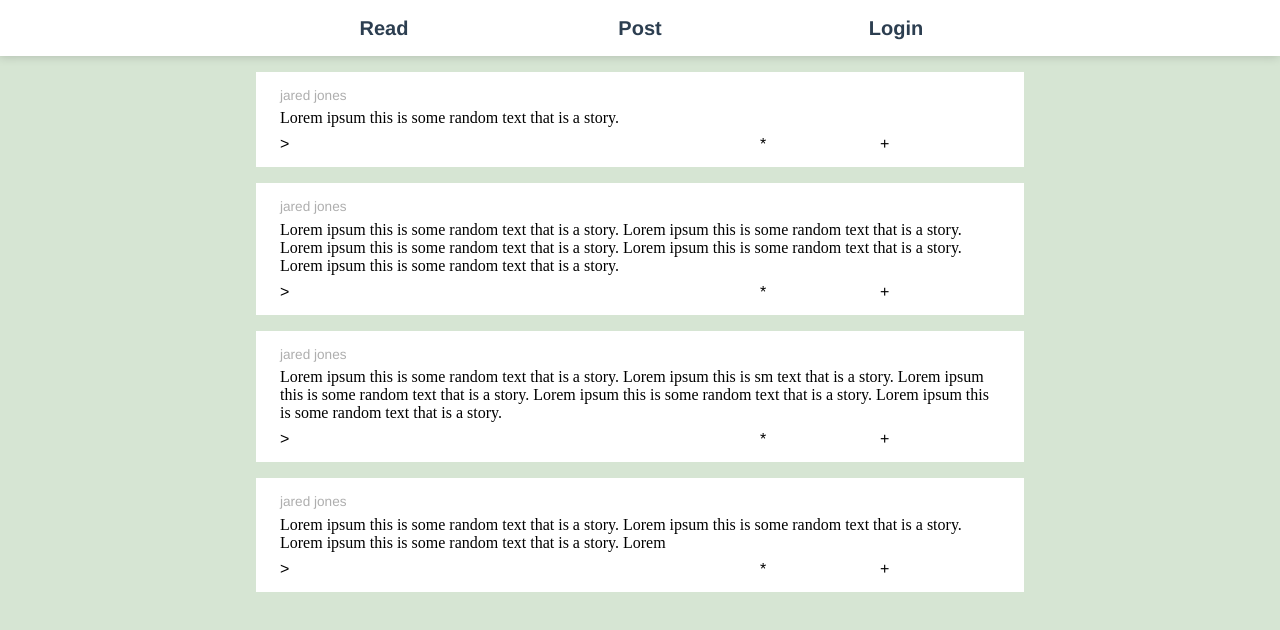
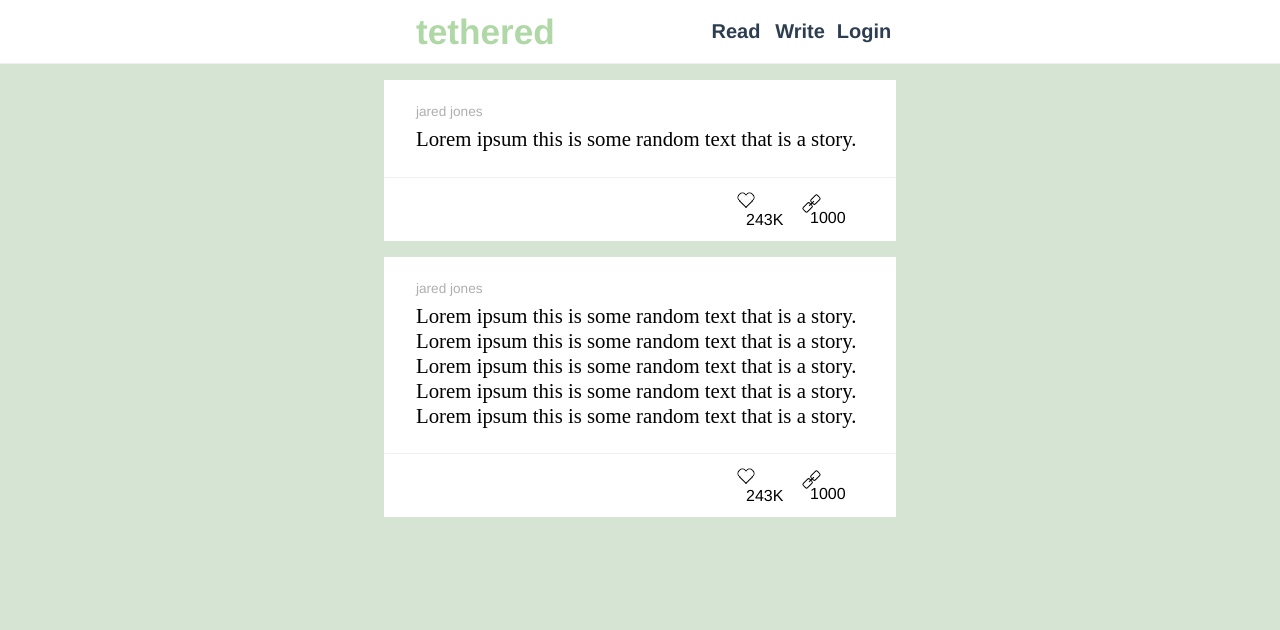
Before and after one commit to Jaredk3nt/tetherFrontend, a Vue app: page / in a window 1280 px wide. Shown: the top 630 px of the page. Built offline with nearby package versions, Linux system fonts and the light colour scheme; what vue-resource would draw is missing.

Commit message:
Made the site desktop friendly, made some structure changes and UI for desktop

```diff
--- a/src/components/Home.vue
+++ b/src/components/Home.vue
@@ -2,7 +2,7 @@
 <div class="page-body">
     <div class="homepage">
         <div class="story-list">
-            <story v-for="story in stories" v-bind:key="story.story" :author="story.author" :story="story.story"/>
+            <story v-for="story in stories" v-bind:key="story.body" :story="story"/>
         </div>
     </div>
     <nav-bar/>
@@ -17,9 +17,8 @@ export default {
   name: 'Home',
   data () {
     return {
-      stories: [ { author: "jared jones", story: "Lorem ipsum this is some random text that is a story." },
-                { author: "jared jones", story: "Lorem ipsum this is some random text that is a story. Lorem ipsum this is some random text that is a story. Lorem ipsum this is some random text that is a story. Lorem ipsum this is some random text that is a story. Lorem ipsum this is some random text that is a story." }, { author: "jared jones", story: "Lorem ipsum this is some random text that is a story. Lorem ipsum this is sm text that is a story. Lorem ipsum this is some random text that is a story. Lorem ipsum this is some random text that is a story. Lorem ipsum this is some random text that is a story." },
-                { author: "jared jones", story: "Lorem ipsum this is some random text that is a story. Lorem ipsum this is some random text that is a story. Lorem ipsum this is some random text that is a story. Lorem " }]
+      stories: [ { author: "jared jones", body: "Lorem ipsum this is some random text that is a story." },
+                { author: "jared jones", body: "Lorem ipsum this is some random text that is a story. Lorem ipsum this is some random text that is a story. Lorem ipsum this is some random text that is a story. Lorem ipsum this is some random text that is a story. Lorem ipsum this is some random text that is a story." }]
     }
   },
   components: {Story, NavBar}
@@ -36,7 +35,7 @@ export default {
     box-sizing: border-box;
 
     @include desktop {
-        grid-template-rows: $nav-height 1fr;
+        grid-template-rows: $nav-height-desktop 1fr;
     }
 
     .homepage {
--- a/src/components/Login.vue
+++ b/src/components/Login.vue
@@ -63,6 +63,7 @@ export default {
 <style lang="scss" scoped>
     @import '../styles/styles.scss';
     $login-input-height: 4.5em;
+    $login-input-height-desktop: 3.5em;
 
     .login-page {
         height: 100%;
@@ -72,8 +73,20 @@ export default {
         justify-content: center;
         align-items: center;
 
+        h1 {
+            @include desktop {
+                font-size: 3rem;
+                margin-top: 0em;
+                margin-bottom: .5em;
+            }
+        }
+
         .login-field {
             width: 75%;
+
+            @include desktop {
+                width: 30%;
+            }
 
             input {
                 display: block;
@@ -84,6 +97,12 @@ export default {
                 border-bottom: 1px solid $accent-grey;
                 border-style: solid;
                 border-top: none; border-left: none; border-right: none;
+
+                @include desktop {
+                    font-size: 1.2rem;
+                    padding: .25em 1.5em;
+                    height: $login-input-height-desktop;
+                }
             }
 
             button {
@@ -94,11 +113,29 @@ export default {
                 border: none;
                 font-size: .85rem;
                 padding: 0px;
+
+                @include desktop {
+                    font-size: 1.25rem;
+                    height: calc(#{$login-input-height-desktop} - 1em);
+
+                    &:hover {
+                        cursor: pointer;
+                    }
+                }
             }
         }
 
         p {
             font-size: .85rem;
+
+            @include desktop {
+                font-size: 1rem;
+                margin-top: 2em;
+
+                &:hover {
+                    cursor: pointer;
+                }
+            }
         }
     }
 </style>
--- a/src/components/molecules/Story.vue
+++ b/src/components/molecules/Story.vue
@@ -1,13 +1,13 @@
 <template>
-    <div class="story-container">
-        <div class="author">{{author}}</div>
-        <p>{{story}}</p>
+    <div class="card-container">
+        <div class="story-container">
+            <div class="author">{{story.author}}</div>
+            <p>{{story.body}}</p>
+        </div>
         <div class="story-actions">
-            <div class="action">></div>
-            <div class="action">*</div>
-            <div class="action">+</div>
+            <div class="action fav"><div class="heart icon"></div><p>243K</p></div>
+            <div class="action tether"><div class="link icon"></div><p>1000</p></div>
         </div>
-        <!-- <story-bar/> -->
     </div>
 </template>
 
@@ -15,23 +15,40 @@
 
 export default {
     name:'story',
-    props: [ 'author', 'story' ],
+    props: [ 'story' ],
     components: {}
 }
 </script>
 
 <style lang="scss" scoped>
 @import '../../styles/styles.scss';
+
+$card-margin: 1em;
+$card-side-padding: 1em;
+$card-side-padding-desktop: 2em;
+
+.card-container {
+    margin: $card-margin 0em;
+}
 .story-container {
     background: $white;
-    padding: 1em 1.5em 0em;
+    padding: 1em $card-side-padding .5em;
     width: 100%;
     box-sizing: border-box;
-    margin: 1em 0em;
+
+    @include desktop {
+        padding: 1.5em $card-side-padding-desktop 1em;
+    }
 
     .author {
         font-size: .85rem;
         color: $light-font;
+
+        @include desktop {
+            &:hover {
+                cursor: pointer;
+            }
+        }
     }
 
     p {
@@ -40,17 +57,125 @@ export default {
         font-family: $serif;
         font-weight: 500;
         margin: .4em 0em;
-    }
 
-    .story-actions {
-        height: 2em;
-        margin-top: .5em;
-        display: grid;
-        grid-template-columns: 4fr 1fr 1fr;
-
-        .action {
+        @include desktop {
+            font-size: $story-text-size-desktop;
         }
     }
 }
 
+.story-actions {
+    width: 100%;
+    padding: .5em $card-side-padding;
+    display: grid;
+    grid-template-columns: 2fr 1fr 1fr;
+    border-top: 1px solid $accent-grey;
+    box-sizing: border-box;
+    background: $white;
+
+    @include desktop {
+        padding: .75em $card-side-padding-desktop;
+        grid-template-columns: 5fr 1fr 1fr;
+    }
+
+    .action {
+
+        &:hover {
+            cursor: pointer;
+        }
+
+        .icon {
+            display: inline-block;
+        }
+
+        p {
+            display: inline-block;
+            margin: 0px 10px 0px 10px;
+            font-weight: 500;
+            font-size: .85em;
+
+            @include desktop {
+                font-size: 1em;
+            }
+        }
+    }
+
+    .fav {
+        grid-column-start: 2;
+    }
+
+    .tether {
+        grid-column-start: 3;
+    }
+
+    .heart.icon {
+        color: #000;
+        position: relative;
+        margin-top: 6px;
+        margin-left: 5px;
+        width: 9px;
+        height: 9px;
+        border-left: solid 1px currentColor;
+        border-bottom: solid 1px currentColor;
+        -webkit-transform: rotate(-45deg);
+                transform: rotate(-45deg);
+    }
+    .heart.icon:before {
+        content: '';
+        position: absolute;
+        top: -5px;
+        left: -1px;
+        width: 8px;
+        height: 5px;
+        border-radius: 5px 5px 0 0;
+        border-top: solid 1px currentColor;
+        border-left: solid 1px currentColor;
+        border-right: solid 1px currentColor;
+    }
+    .heart.icon:after {
+        content: '';
+        position: absolute;
+        top: 0px;
+        left: 8px;
+        width: 5px;
+        height: 8px;
+        border-radius: 0 5px 5px 0;
+        border-top: solid 1px currentColor;
+        border-right: solid 1px currentColor;
+        border-bottom: solid 1px currentColor;
+    }
+
+    .link.icon {
+        color: #000;
+        position: relative;
+        margin-left: 8px;
+        margin-top: 10px;
+        width: 7px;
+        height: 1px;
+        background-color: currentColor;
+        -webkit-transform: rotate(-45deg);
+                transform: rotate(-45deg);
+    }
+    .link.icon:before {
+        content: '';
+        position: absolute;
+        top: -3px;
+        left: -7px;
+        width: 8px;
+        height: 5px;
+        border-radius: 2px;
+        border: solid 1px currentColor;
+    }
+    .link.icon:after {
+        content: '';
+        position: absolute;
+        top: -3px;
+        right: -7px;
+        width: 8px;
+        height: 5px;
+        border-radius: 2px;
+        border: solid 1px currentColor;
+    }
+}
+
 </style>
--- a/src/components/organisms/NavBar.vue
+++ b/src/components/organisms/NavBar.vue
@@ -1,9 +1,12 @@
 <template>
     <div class="nav-container">
-        <nav-button title="Read"/>
-        <nav-button title="Post" @clicked="startWrite"/>
-        <nav-button title="Profile" v-if="isLoggedIn"/>
-        <nav-button title="Login" @clicked="login" v-else/>
+        <div class="nav-title">tethered</div>
+        <div class="nav-actions">
+            <nav-button title="Read"/>
+            <nav-button title="Write" @clicked="startWrite"/>
+            <nav-button title="Profile" v-if="isLoggedIn"/>
+            <nav-button title="Login" @clicked="login" v-else/>
+        </div>
     </div>
 </template>
 
@@ -35,16 +38,47 @@ export default {
     height: $nav-height;
     width: 100%;
     background: $white;
-    display: grid;
+    display: flex;
     grid-row-start: 2;
     grid-template-columns: 1fr 1fr 1fr;
     padding: 0em $mobile-margin;
     box-sizing: border-box;
     box-shadow: -1px 0px 10px rgba(0,0,0,.2);
+    align-items: center;
 
     @include desktop {
+        height: $nav-height-desktop;
         grid-row-start: 1;
         padding: 0em $desktop-margin;
+        justify-content: space-between;
+        box-shadow: none;
+        border-bottom: 1px solid $accent-grey;
+        padding-left: calc(#{$desktop-margin} + 2em);
+    }
+
+    .nav-title {
+        display: none;
+        font-size: 2.2rem;
+        font-weight: 600;
+        color: $accent-green;
+
+        &:hover {
+            cursor: pointer;
+        }
+
+        @include desktop {
+            display: block;
+        }
+    }
+
+    .nav-actions {
+        display: grid;
+        grid-template-columns: 1fr 1fr 1fr;
+        width: 100%;
+
+        @include desktop {
+            width: 40%;
+        }
     }
 }
 </style>
--- a/src/components/organisms/Post.vue
+++ b/src/components/organisms/Post.vue
@@ -1,9 +1,10 @@
 <template>
-<div :class=" { open: parentOpen } ">
-    <div class="parent" :class=" { 'parent-open': parentOpen }"><p>LoremIpsum</p></div>
+<div class="desktop-container">
+    <div class="container" :class=" { open: parentOpen } ">
+        <div class="parent" :class=" { 'parent-open': parentOpen }"><p>{{parent}}</p></div>
         <div class="top-bar" :class=" { grey: parentOpen }">
-        <div class="back-button" @click="backButton" v-if="!parentOpen"><p>Back</p></div>
-        <div class="parent-button" @click="toggleParent">
+            <div class="back-button" @click="backButton" :class="{ grey: parent === undefined}" v-if="!parentOpen"><p>Back</p></div>
+            <div class="parent-button" @click="toggleParent" v-if="parent !== undefined">
                 <p v-if="!parentOpen">View parent story</p>
                 <p v-else>Hide parent story</p>
             </div>
@@ -18,11 +19,13 @@
             </div>
         </div>
     </div>
+</div>
 </template>
 
 <script>
 export default {
     name:'post',
+    props: ['parent'],
     data () {
         return {
             story: "",
@@ -34,7 +37,6 @@ export default {
             this.$store.dispatch('post', this.story);
         },
         backButton: function() {
-            console.log("hey")
             this.$store.commit('STOP_WRITE');
         },
         toggleParent: function() {
@@ -48,51 +50,60 @@ export default {
 @import '../../styles/styles.scss';
 
 $post-bar-height: 3em;
+$post-bar-height-desktop: 4.5em;
 $top-bar-height: 2em;
-$min-textarea-height:4em;
+$top-bar-height-desktop: 2.5em;
+$min-textarea-height: 4em;
+$min-textarea-height-desktop: 6em;
+$back-button-width: 22%;
+$back-button-width-desktop: 18%;
 
-.open {
+$d-height: 60%;
+$d-width: 50%;
+
+.desktop-container {
+    @include desktop {
+        position: absolute;
+        background: rgba(0,0,0,0.5);
+        width: 100%;
         height: 100%;
-    width: 100%;
-    position: absolute;
-    top: 0;
-    left: 0;
-    right: 0;
-    display: grid;
-    grid-template-rows: 1fr $top-bar-height calc(#{$min-textarea-height} + #{$post-bar-height});
+        display: flex;
+        justify-content: center;
+        padding-top: 10em;
         box-sizing: border-box;
-    background-color: $white;
-
-    .parent {
-        grid-row-start: 1;
-    }
-    .top-bar {
-        position: static;
-        grid-row-start: 2;
-    }
-    .post-container {
-        position:static;
-        height: calc(#{$post-bar-height} * 2);
-        grid-row-start: 3;
-        padding-top: 0px;
-
-        .text-container {
-            height: $min-textarea-height;
-            padding: .75em 1em;
     }
 }
+
+.container {
+    @include desktop {
+        z-index: 99;
+        position: relative;
+        height: $d-height;
+        width: $d-width;
     }
 
     .parent {
         display: none;
         width: 100%;
-    background: $white;
+        background: $light-grey;
         grid-column-start: 1;
         padding: .5em 1em;
         box-sizing: border-box;
+        font-family: $serif;
+        font-size: .85rem;
+        overflow-y: scroll;
 
         &.parent-open {
             display: block;
+        }
+
+        @include desktop {
+            padding: 1em 2em;
+            font-size: 1.3rem;
+        }
+
+        p {
+            margin: 0px;
         }
     }
 
@@ -104,21 +115,21 @@ $min-textarea-height:4em;
         display: grid;
         position: absolute;
         z-index: 9999;
-    grid-template-columns: 22% 1fr 22%;
+        grid-template-columns: $back-button-width 1fr $back-button-width;
         border-bottom: 2px solid $accent-grey;
 
-    &.grey {
-        grid-template-columns: 1fr;
-        background-color: $accent-grey;
-
-        .parent-button {
-            grid-column-start: 1;
-        }
+        @include desktop {
+            grid-template-columns: $back-button-width-desktop 1fr $back-button-width-desktop;
+            height: $top-bar-height-desktop;
         }
 
         p {
             margin: 0px;
             font-size: .85rem;
+
+            @include desktop {
+                font-size: 1rem;
+            }
         }
 
         .back-button {
@@ -131,6 +142,13 @@ $min-textarea-height:4em;
             &:hover {
                 cursor: pointer;
             }
+
+            @include desktop {
+                grid-column-start: 3;
+                position: absolute;
+                width: 100%;
+                height: 100%;
+            }
         }
         .parent-button {
             grid-column-start: 2;
@@ -139,6 +157,19 @@ $min-textarea-height:4em;
             justify-content: center;
             background-color: $accent-grey;
             color: #666;
+
+            &:hover {
+                cursor: pointer;
+            }
+        }
+    }
+
+    .grey {
+        grid-template-columns: 1fr;
+        background-color: $accent-grey;
+
+        .parent-button {
+            grid-column-start: 1;
         }
     }
 
@@ -152,6 +183,12 @@ $min-textarea-height:4em;
         display: grid;
         grid-template-rows: 1fr $post-bar-height;
         padding-top: $top-bar-height;
+
+        @include desktop {
+            padding-top: $top-bar-height-desktop;
+            height: calc(100% - #{$top-bar-height-desktop});
+            grid-template-rows: 1fr $post-bar-height-desktop;
+        }
 
         .text-container {
             width: 100%;
@@ -169,6 +206,11 @@ $min-textarea-height:4em;
                 resize: none;
                 font-family: $serif;
                 font-size: 1rem;
+
+                @include desktop {
+                    font-size: 1.2rem;
+                    padding: .75em;
+                }
             }
         }
 
@@ -186,6 +228,10 @@ $min-textarea-height:4em;
             p {
                 margin: 0px;
                 font-size: .85rem;
+
+                @include desktop {
+                    font-size: 1rem;
+                }
             }
 
             .text-button {
@@ -196,6 +242,52 @@ $min-textarea-height:4em;
                 border-radius: 10px;
                 color: $font-color;
                 padding: .5em 2.5em;
+
+                &:hover {
+                    cursor: pointer;
+                }
+
+                @include desktop {
+                    padding: .75em 2.5em;
+                }
+            }
+        }
+    }
+}
+
+.open {
+    width: 100%;
+    height: 100%;
+    display: grid;
+    grid-template-rows: 1fr $top-bar-height calc(#{$min-textarea-height} + #{$post-bar-height});
+    box-sizing: border-box;
+    background-color: $white;
+    z-index: 9999;
+    position: absolute;
+
+    @include desktop {
+        grid-template-rows: 1fr $top-bar-height-desktop calc(#{$min-textarea-height-desktop} + #{$post-bar-height-desktop});
+        width: $d-width;
+        height: $d-height;
+        position: static;
+    }
+
+    .parent {
+        grid-row-start: 1;
+    }
+    .top-bar {
+        position: static;
+        grid-row-start: 2;
+    }
+    .post-container {
+        position:static;
+        height: 100%;
+        grid-row-start: 3;
+        padding-top: 0px;
+
+        .text-container {
+            height: 100%;
+            padding: .75em 1em;
         }
     }
 }
--- a/src/router/index.js
+++ b/src/router/index.js
@@ -6,6 +6,7 @@ import Login from '@/components/Login'
 Vue.use(Router)
 
 export default new Router({
+  mode: 'history',
   routes: [
     {
       path: '/',
--- a/src/store/index.js
+++ b/src/store/index.js
@@ -33,7 +33,6 @@ const mutations = {
         state.isWriting = true;
     },
     STOP_WRITE (state) {
-        console.log('stop_write')
         state.isWriting = false;
     },
     POST (state) {
--- a/src/styles/globals.scss
+++ b/src/styles/globals.scss
@@ -1,7 +1,9 @@
-// Backgrounds
+// main-colors
 $background: #d6e5d3;
 $story-background: #fffdf4;
 $white: #fff;
+$light-grey: #f6f6f6;
+$accent-green: #afd8a6;
 
 // Font/Text
 $font-color: #2c3e50;
@@ -10,10 +12,12 @@ $light-font: #aeaeae;
 $story-text-color: #000;
 $accent-grey:#F0F0F0;
 $story-text-size: 1rem;
+$story-text-size-desktop: 1.3rem;
 $serif: serif;
 $sans-serif: 'Avenir', Helvetica, Arial, sans-serif;
 
 $nav-height: 3.5em;
+$nav-height-desktop: 4em;
 $mobile-margin: 1em;
-$desktop-margin: 16em;
+$desktop-margin: 24em;
 $desktop-width: 960px;
--- a/src/styles/main.scss
+++ b/src/styles/main.scss
@@ -21,3 +21,7 @@ h1 {
 textarea:focus, input:focus {
   outline: none;
 }
+
+p {
+  line-height: 1.2;
+}
```
Also changed, not shown: src/App.vue (+1 -1 lines). Lines whose indentation alone changed are shown as unchanged.
